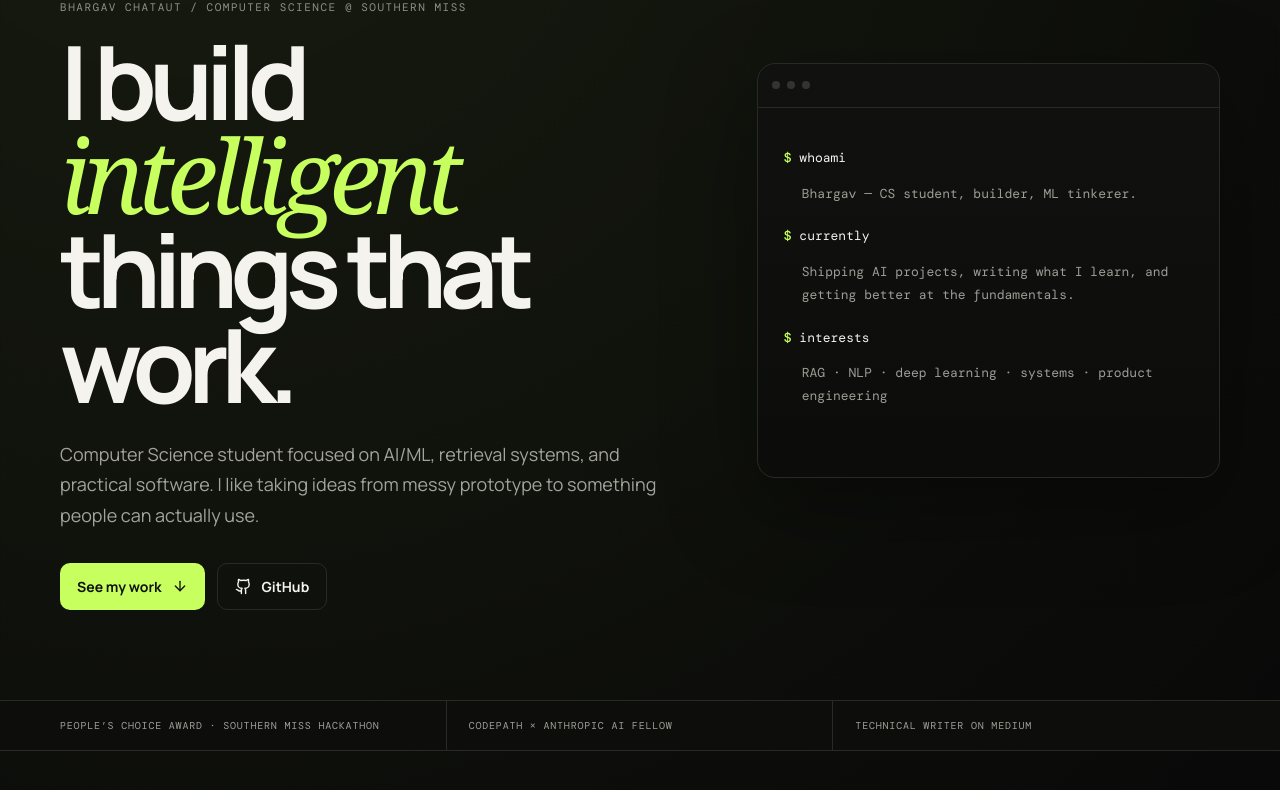
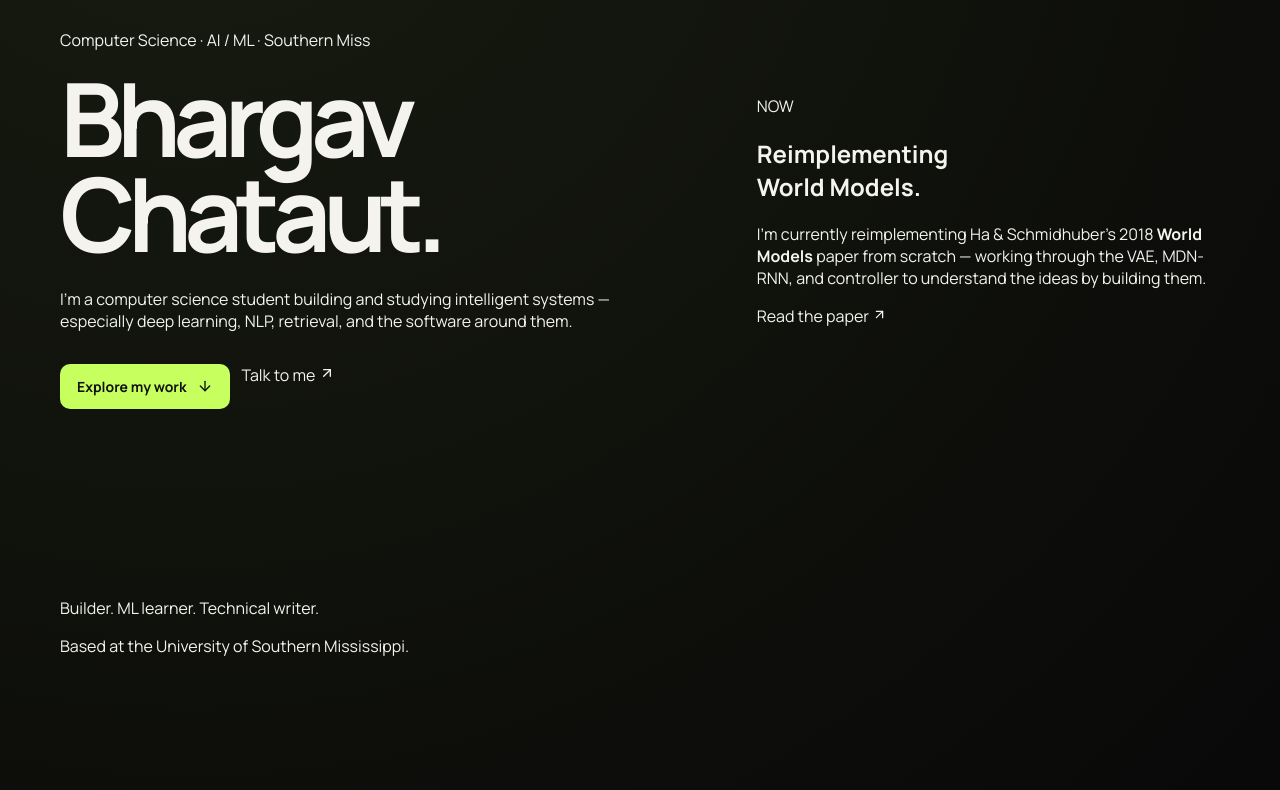
Before and after one commit to bhargav-chataut/portfolio, a React (Vite) app: page / in a window 1280 px wide. Shown: the part 254-1044 px from the top of the page. Built offline with nearby package versions, Linux system fonts and the light colour scheme; a web font is replaced by a local one.

Commit message:
feat: redesign portfolio around clear identity and current research

```diff
--- a/src/App.tsx
+++ b/src/App.tsx
@@ -5,6 +5,7 @@ import { ProjectCard } from './components/ProjectCard'
 import { WritingCard } from './components/WritingCard'
 import { ExperienceItem } from './components/ExperienceItem'
 import { SectionHeading } from './components/SectionHeading'
+import { ContactForm } from './components/ContactForm'
 import { experience, projects, writing } from './data/content'
 
 function App() {
@@ -13,86 +14,82 @@ function App() {
       <Nav />
       <main>
         <section className="hero shell">
-          <motion.div initial={{ opacity: 0, y: 20 }} animate={{ opacity: 1, y: 0 }} transition={{ duration: .55 }}>
-            <div className="status"><span className="status-dot"/> Building at the intersection of AI + software</div>
-            <p className="kicker">BHARGAV CHATAUT / COMPUTER SCIENCE @ SOUTHERN MISS</p>
-            <h1>I build <em>intelligent</em><br/>things that work.</h1>
-            <p className="hero-copy">Computer Science student focused on AI/ML, retrieval systems, and practical software. I like taking ideas from messy prototype to something people can actually use.</p>
+          <motion.div className="hero-main" initial={{ opacity: 0, y: 18 }} animate={{ opacity: 1, y: 0 }} transition={{ duration: .65 }}>
+            <p className="eyebrow">Computer Science · AI / ML · Southern Miss</p>
+            <h1>Bhargav<br/>Chataut.</h1>
+            <p className="hero-statement">I’m a computer science student building and studying intelligent systems — especially deep learning, NLP, retrieval, and the software around them.</p>
             <div className="hero-actions">
-              <a className="primary-btn" href="#work">See my work <ArrowDown size={16}/></a>
-              <a className="ghost-btn" href="https://github.com/bhargav-chataut" target="_blank" rel="noreferrer"><Github size={17}/> GitHub</a>
+              <a className="primary-btn" href="#work">Explore my work <ArrowDown size={16}/></a>
+              <a className="text-btn" href="#contact">Talk to me <ArrowUpRight size={16}/></a>
             </div>
           </motion.div>
 
-          <motion.aside className="hero-card" initial={{ opacity: 0, scale: .96 }} animate={{ opacity: 1, scale: 1 }} transition={{ duration: .65, delay: .12 }}>
-            <div className="terminal-bar"><span/><span/><span/></div>
-            <div className="terminal-body">
-              <p><b>$</b> whoami</p>
-              <p className="terminal-answer">Bhargav — CS student, builder, ML tinkerer.</p>
-              <p><b>$</b> currently</p>
-              <p className="terminal-answer">Shipping AI projects, writing what I learn, and getting better at the fundamentals.</p>
-              <p><b>$</b> interests</p>
-              <p className="terminal-answer">RAG · NLP · deep learning · systems · product engineering</p>
-              <span className="cursor">▋</span>
-            </div>
+          <motion.aside className="now-card" initial={{ opacity: 0, y: 18 }} animate={{ opacity: 1, y: 0 }} transition={{ duration: .65, delay: .12 }}>
+            <span className="now-label"><i/> NOW</span>
+            <h2>Reimplementing<br/><em>World Models.</em></h2>
+            <p>I’m currently reimplementing Ha & Schmidhuber’s 2018 <strong>World Models</strong> paper from scratch — working through the VAE, MDN-RNN, and controller to understand the ideas by building them.</p>
+            <a href="https://arxiv.org/abs/1803.10122" target="_blank" rel="noreferrer">Read the paper <ArrowUpRight size={15}/></a>
           </motion.aside>
         </section>
 
-        <section className="signal-strip">
-          <div className="shell signal-grid">
-            <span>People’s Choice Award · Southern Miss Hackathon</span>
-            <span>CodePath × Anthropic AI Fellow</span>
-            <span>Technical writer on Medium</span>
-          </div>
+        <section className="intro-line shell">
+          <p>Builder. ML learner. Technical writer.</p>
+          <p>Based at the University of Southern Mississippi.</p>
         </section>
 
         <section className="section shell" id="work">
-          <SectionHeading eyebrow="01 / SELECTED WORK" title="Projects I care about." />
+          <SectionHeading eyebrow="Selected work" title="Things I’ve built." />
           <div className="projects-grid">{projects.map((p, i) => <ProjectCard key={p.name} project={p} index={i}/>)}</div>
         </section>
 
-        <section className="section section-muted" id="writing">
+        <section className="section soft-section" id="writing">
           <div className="shell">
-            <SectionHeading eyebrow="02 / WRITING" title="I write to understand." />
+            <SectionHeading eyebrow="Writing" title="Notes from what I’m learning." />
             <div className="writing-list">{writing.map((w, i) => <WritingCard key={w.title} {...w} index={i}/>)}</div>
-            <a className="inline-link" href="https://medium.com/@bhargavchataut101" target="_blank" rel="noreferrer">Read everything on Medium <ArrowUpRight size={16}/></a>
+            <a className="inline-link" href="https://medium.com/@bhargavchataut101" target="_blank" rel="noreferrer">All writing on Medium <ArrowUpRight size={16}/></a>
           </div>
         </section>
 
         <section className="section shell" id="experience">
-          <SectionHeading eyebrow="03 / EXPERIENCE" title="Learning by shipping." />
+          <SectionHeading eyebrow="Experience" title="Learning by doing." />
           <div className="experience-list">{experience.map((item) => <ExperienceItem key={item.org} {...item}/>)}</div>
         </section>
 
-        <section className="section section-muted" id="about">
+        <section className="section soft-section" id="about">
           <div className="shell about-grid">
             <div>
-              <SectionHeading eyebrow="04 / ABOUT" title="Curious, technical, still learning." />
-              <p className="about-copy">I’m a Computer Science student at the University of Southern Mississippi. My strongest interests are NLP, deep learning, retrieval, and the engineering needed to make ML systems useful outside a notebook.</p>
-              <p className="about-copy">Outside class, I write technical articles, help run campus organizations, play badminton, and chase projects that force me to learn something new.</p>
+              <SectionHeading eyebrow="About" title="A little more human." />
+              <p className="about-copy">I’m a Computer Science student at the University of Southern Mississippi. I’m most interested in understanding how intelligent systems actually work, then turning that understanding into useful software.</p>
+              <p className="about-copy">I learn best by building from first principles. Outside class, I write about AI/ML, help run campus communities, play badminton, and keep finding projects that are slightly beyond what I already know.</p>
             </div>
             <div className="skills-card">
-              <span className="mini-label">CURRENT TOOLKIT</span>
+              <span className="mini-label">TOOLS I REACH FOR</span>
               <div className="skill-cloud">
-                {['Python','PyTorch','scikit-learn','RAG','NLP','FastAPI','React','TypeScript','SQL','Docker','Azure','Streamlit','OpenCV','Git/GitHub'].map((s)=><span key={s}>{s}</span>)}
+                {['Python','PyTorch','scikit-learn','RAG','NLP','FastAPI','React','TypeScript','SQL','Docker','Azure','Streamlit','OpenCV','Git'].map((s)=><span key={s}>{s}</span>)}
               </div>
             </div>
           </div>
         </section>
 
-        <section className="contact shell">
-          <p className="kicker">05 / CONTACT</p>
-          <h2>Let’s build something<br/><em>worth shipping.</em></h2>
-          <a className="contact-email" href="mailto:bhargavchataut.bc@gmail.com">bhargavchataut.bc@gmail.com <ArrowUpRight size={22}/></a>
-          <div className="socials">
-            <a href="https://github.com/bhargav-chataut" target="_blank" rel="noreferrer"><Github size={18}/> GitHub</a>
-            <a href="https://www.linkedin.com/in/bhargav-chataut/" target="_blank" rel="noreferrer"><Linkedin size={18}/> LinkedIn</a>
-            <a href="https://medium.com/@bhargavchataut101" target="_blank" rel="noreferrer"><PenLine size={18}/> Medium</a>
-            <a href="mailto:bhargavchataut.bc@gmail.com"><Mail size={18}/> Email</a>
+        <section className="contact shell" id="contact">
+          <div className="contact-intro">
+            <p className="eyebrow">Talk to me</p>
+            <h2>Have an idea,<br/>question, or <em>hello?</em></h2>
+            <p>Write to me here. It lands directly in my inbox.</p>
+            <a className="contact-email" href="mailto:bhargavchataut.bc@gmail.com"><Mail size={17}/> bhargavchataut.bc@gmail.com</a>
           </div>
+          <ContactForm />
         </section>
       </main>
-      <footer className="footer shell"><span>© 2026 Bhargav Chataut</span><span>Designed + built with intent.</span></footer>
+
+      <footer className="footer shell">
+        <span>© 2026 Bhargav Chataut</span>
+        <div className="footer-socials">
+          <a href="https://github.com/bhargav-chataut" target="_blank" rel="noreferrer"><Github size={16}/> GitHub</a>
+          <a href="https://www.linkedin.com/in/bhargav-chataut/" target="_blank" rel="noreferrer"><Linkedin size={16}/> LinkedIn</a>
+          <a href="https://medium.com/@bhargavchataut101" target="_blank" rel="noreferrer"><PenLine size={16}/> Medium</a>
+        </div>
+      </footer>
     </div>
   )
 }
```
